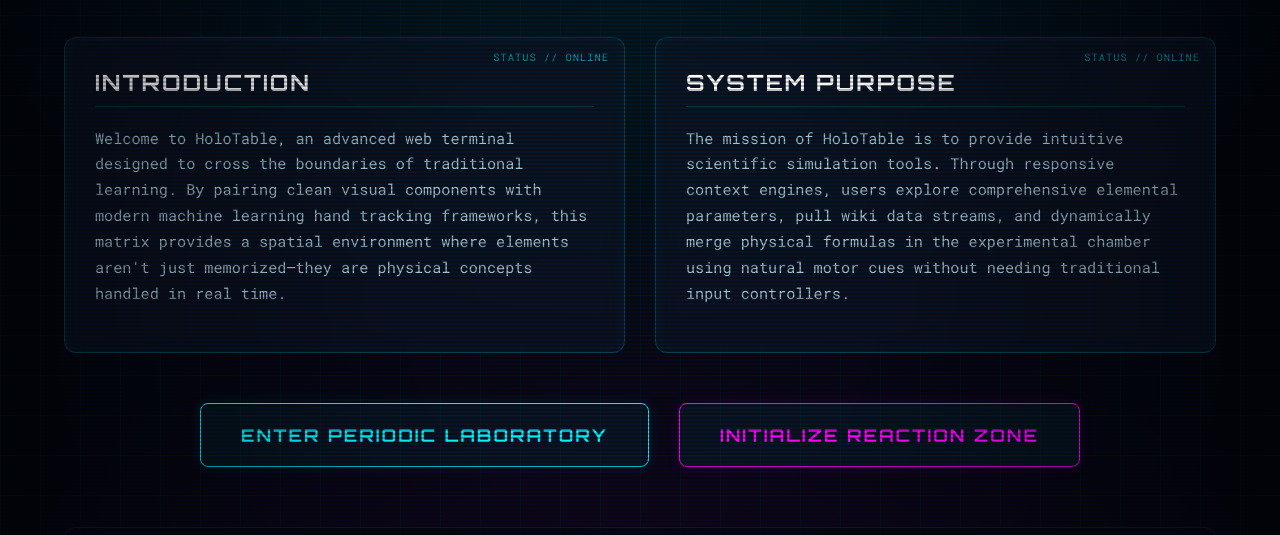
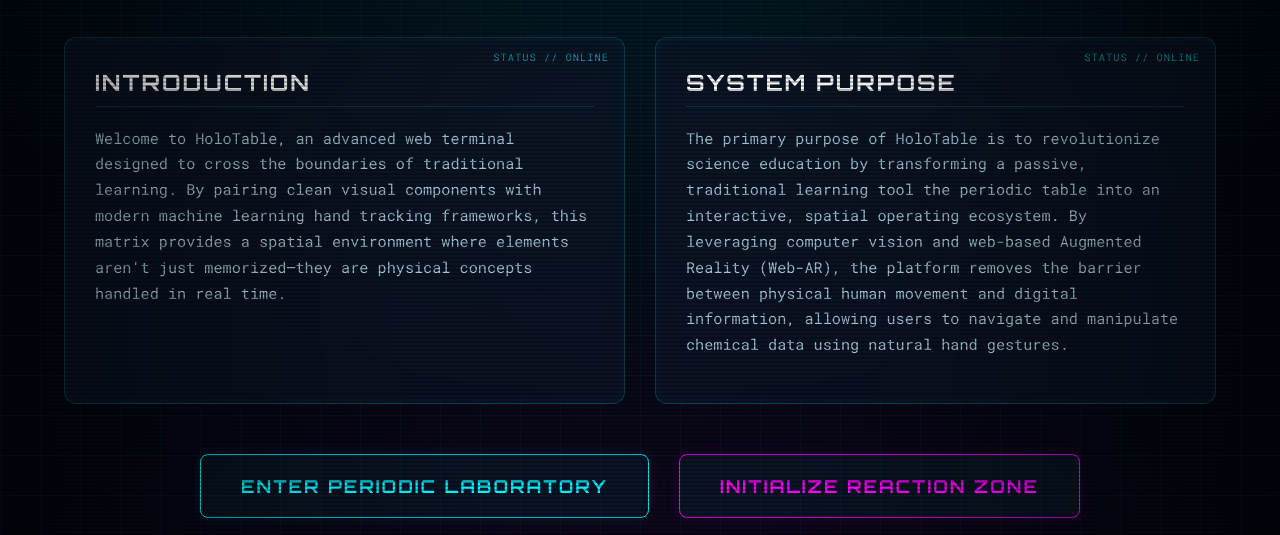
Before and after one commit to Krammmmmy/FINAL-WEBSITE, a plain HTML site: page index.html in a window 1280 px wide. Shown: the part 185-720 px from the top of the page. Drawn offline with Linux system fonts and the light colour scheme.

Commit message:
Update index.html

```diff
--- a/index.html
+++ b/index.html
@@ -396,8 +396,7 @@
       <section class="terminal-card">
         <h2>SYSTEM PURPOSE</h2>
         <p>
-          The mission of HoloTable is to provide intuitive scientific simulation tools. Through responsive context engines, users explore comprehensive elemental parameters, pull wiki data streams, and dynamically merge physical formulas in the experimental chamber using natural motor cues without needing traditional input controllers.
-        </p>
+          The primary purpose of HoloTable is to revolutionize science education by transforming a passive, traditional learning tool the periodic table into an interactive, spatial operating ecosystem. By leveraging computer vision and web-based Augmented Reality (Web-AR), the platform removes the barrier between physical human movement and digital information, allowing users to navigate and manipulate chemical data using natural hand gestures.</p>
       </section>
 
     </div>
```
